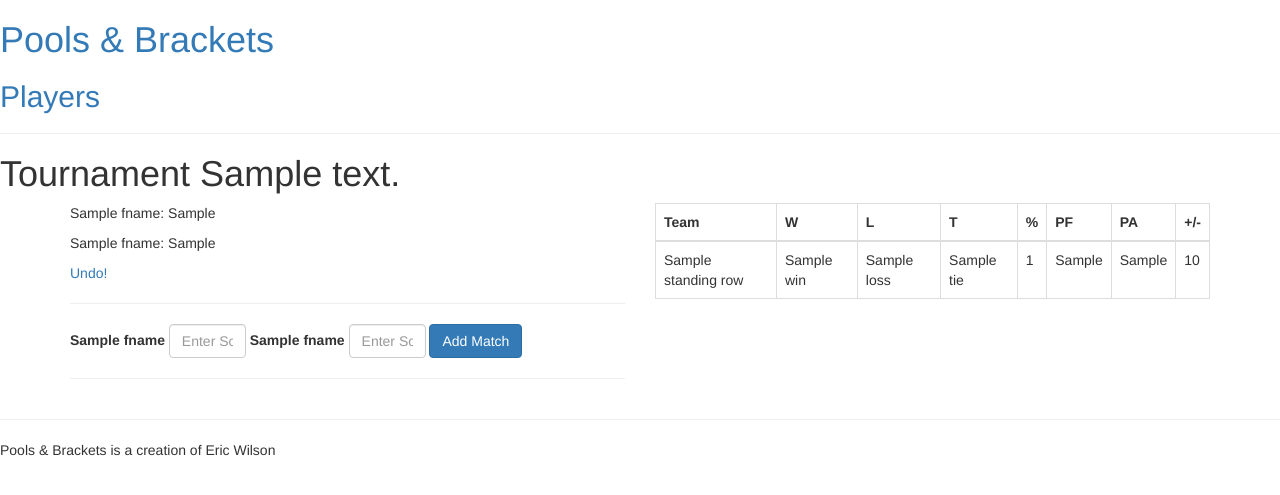
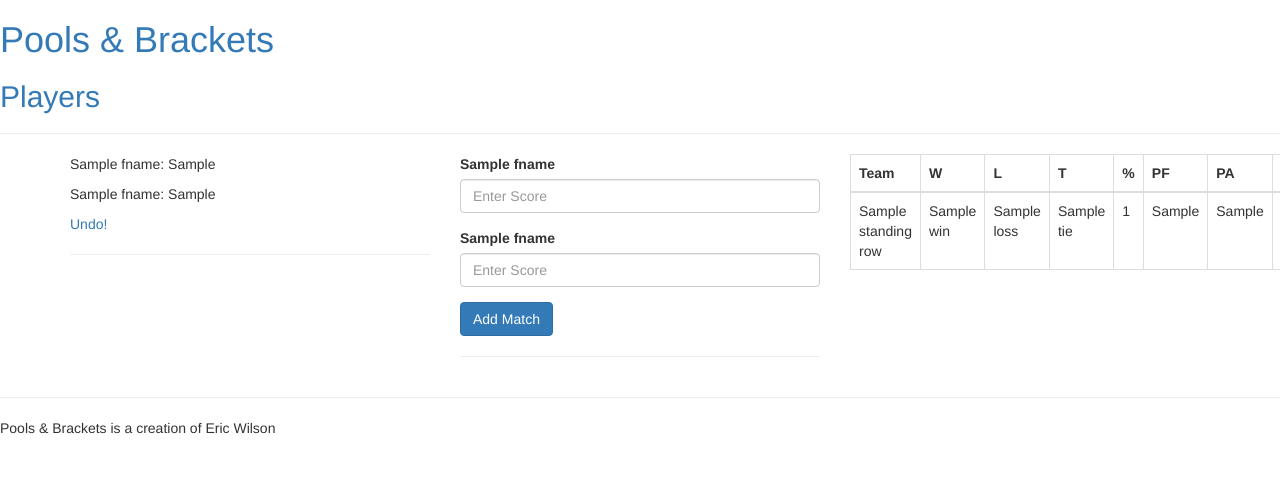
Before and after one commit to ewilson/tournament, a Flask app: template app/templates/play-tournament.html in a window 1280 px wide; the page is wider, and only the part inside the window is pictured. Shown: the top 495 px of that part. Run offline with Flask 2, Linux system fonts and the light colour scheme; the template is opened without the code that fills it: values that come from a table or form of the project are taken from there, most other values are stand-ins (such as "Sample title", 1, 10 or a date in 2020); some libraries are stand-ins or nearby versions.

Commit message:
Change to three columns in play-tournament

```diff
--- a/app/templates/play-tournament.html
+++ b/app/templates/play-tournament.html
@@ -1,10 +1,10 @@
 {% extends 'base.html' %}
 {% block content %}
 {% set tournament = model['tournament'] %}
-<h1>Tournament {{tournament.description}}</h1>
+<!--<h1>Tournament {{tournament.description}}</h1>-->
 <div class="container">
   <div class="row">
-    <div class="col-md-6">
+    <div class="col-md-4">
       {% for c_match in model['completed'] %}
 	<p>{{c_match.player1.fname}}: {{c_match.score1}}</p>
 	<p>{{c_match.player2.fname}}: {{c_match.score2}}</p>
@@ -13,8 +13,10 @@
 		 match_id = c_match.id)}}">Undo!</a>
       <hr/>
       {% endfor %}
+    </div>
+    <div class="col-md-4">
       {% for s_match in model['schedule'] %}
-	<form action="{{tournament.id}}" method="post" name="match" role="form" class="form-inline">
+	<form action="{{tournament.id}}" method="post" name="match" role="form" class="form">
 	  {{ form.csrf_token }}
 	  {{form.id(value=s_match.id)}}
 	  {{form.player1_id(value=s_match.player1.id)}}
@@ -34,7 +36,7 @@
 	<hr/>
       {% endfor %}
     </div>
-    <div class="col-md-6">
+    <div class="col-md-4">
       <table class="table table-bordered">
 	<thead>
 	  <tr>
```
